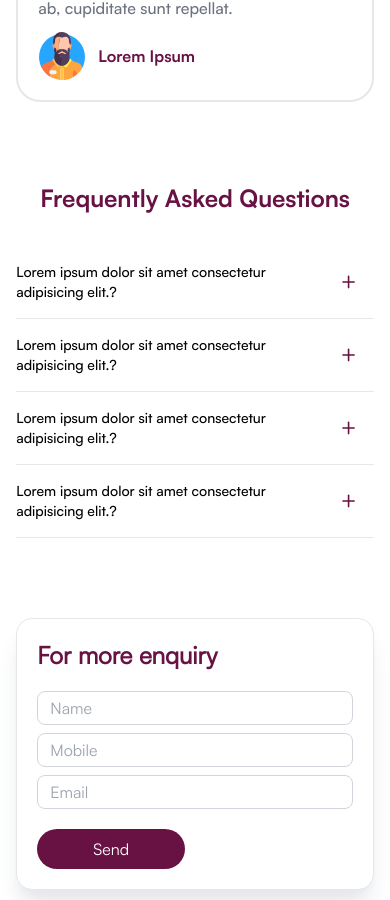
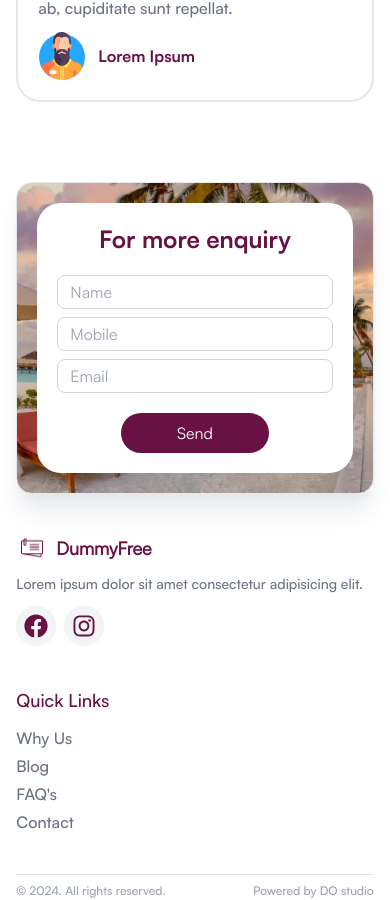
Before and after one commit to rashid-090/dummydo-frontend, a React (Vite) app: page / in a window 390 px wide. Shown: the part 3252-4152 px from the top of the page. Built offline with nearby package versions, Linux system fonts and the light colour scheme.

Commit message:
form design changes

```diff
--- a/src/App.tsx
+++ b/src/App.tsx
@@ -25,7 +25,7 @@ const Login = lazy(() => import("./pages/singInsignUp"));
 // const Contact = lazy(() => import("./pages/contact"));
 
 const Layout = () => {
-  const pagesWithHeaderAndFooter = ['/'];
+  const pagesWithHeaderAndFooter = ['/','/booking'];
   const location = useLocation();
   const shouldShowHeaderAndFooter = () => {
     return pagesWithHeaderAndFooter.includes(location.pathname);
--- a/src/components/Footer/Footer.tsx
+++ b/src/components/Footer/Footer.tsx
@@ -8,21 +8,21 @@ const Footer = () => {
   return (
     <main className='w-11/12 xl:w-9/12 mx-auto mt-10'>
       {/* get in touch */}
-      <div className='bg-white shadow-xl shadow-gray-200 border group flex md:flex-row md:items-center gap-x-10 justify-between  p-5 lg:p-10 rounded-2xl md:rounded-3xl lg:rounded-[3rem]'>
-       <div className='space-y-5 flex-1'>
+      <div className='bg-form-bg bg-no-repeat bg-cover w-full shadow-xl shadow-gray-200 border group flex md:flex-row md:items-center gap-x-20 xl:gap-x-60 justify-between  p-5 lg:p-10 rounded-2xl md:rounded-3xl lg:rounded-[3rem] relative'>
+       <div className='space-y-5 flex-1 bg-white p-5 rounded-3xl'>
           <div>
-            <h1 className='text-main text-2xl lg:text-4xl font-semibold'>For more enquiry</h1>
+            <h1 className='text-main text-2xl lg:text-4xl font-bold text-center lg:text-left'>For more enquiry</h1>
             {/* <h3 className='text-xl font-semibold capitalize'>For more enquiry</h3>/ */}
           </div>
           <form className='w-full flex flex-col gap-y-2 '>
             <input className='w-full outline-none rounded-lg bg-transparent border border-gray-300  px-3 py-1 xl:py-2 ' type="text" placeholder='Name' />
             <input className='w-full outline-none rounded-lg bg-transparent border border-gray-300  px-3 py-1 xl:py-2 ' type="tel" placeholder='Mobile' />
             <input className='w-full outline-none rounded-lg bg-transparent border border-gray-300  px-3 py-1 xl:py-2 ' type="email" placeholder='Email' />
-            <button className='bg-main  w-fit text-white px-14 py-2 rounded-full mt-3' type='submit'>Send</button>
+            <button className='bg-main  w-fit mx-auto lg:mx-0 text-white px-14 py-2 rounded-full mt-3' type='submit'>Send</button>
           </form>
        </div>
-       <div className='hidden md:flex justify-center flex-1'>
-        <img className='h-40 w-40 xl:h-60 xl:w-60 duration-500 group-hover:rotate-12' src={gif1} alt="globe" />
+       <div className='hidden md:flex justify-center flex-1 '>
+        {/* <img className='absolute top-20 right-96 h-20 w-20 duration-500 group-hover:rotate-12' src={gif1} alt="globe" /> */}
        </div>
       </div>
       {/* footer */}
--- a/src/components/home/CustomersSay.tsx
+++ b/src/components/home/CustomersSay.tsx
@@ -22,9 +22,9 @@ const CustomersSay = () => {
   return (
     <div className="w-11/12  xl:w-9/12 mx-auto py-10 xl:py-20">
         <h1 className='text-2xl lg:text-4xl font-bold capitalize text-center text-main'>What Our Customers Say</h1>
-        <div className="grid grid-cols-1 md:grid-cols-3 gap-5 pt-10 xl:pt-16">
+        <div className="grid grid-cols-1 md:grid-cols-3 gap-5 pt-10 xl:pt-16 ">
             {TestiData?.map((dt,i)=>(
-                <div className='p-5 xl:p-8 flex flex-col gap-y-3 xl:gap-y-5 border-2 rounded-3xl hover:shadow-xl duration-150' key={i}>
+                <div className='p-5 xl:p-8 flex flex-col gap-y-3 xl:gap-y-5 border-2 h-fit 2xl:even:mt-10 rounded-3xl hover:shadow-xl duration-150' key={i}>
                     <p className='text-sm sm:text-base md:text-xs lg:text-base text-gray-500 font-medium'>{dt.testimonial}</p>
                     <span className='flex gap-3 items-center'>
                         <img className='h-12 w-12 md:h-10 md:w-10 lg:h-12 lg:w-12' src={dt.userlogo} alt={dt.username} />
--- a/src/pages/home.tsx
+++ b/src/pages/home.tsx
@@ -19,7 +19,7 @@ const Home = () => {
      {/*  */}
      <CustomerSay/>
      {/*  */}
-     <FAQ/>
+     {/* <FAQ/> */}
     </main>
   )
 }
--- a/tailwind.config.js
+++ b/tailwind.config.js
@@ -25,7 +25,7 @@ module.exports = {
       bold:['Satoshi-Bold', 'sans-serif'],
      },
      backgroundImage: {
-      // 'banner-bg1': "url('./assets/images/home/3sea1.jpg')",
+      'form-bg': "url('./assets/images/cnfm.webp')",
     }
    },
 
```
Also changed, not shown: src/assets/images/cnfm.webp (added).
